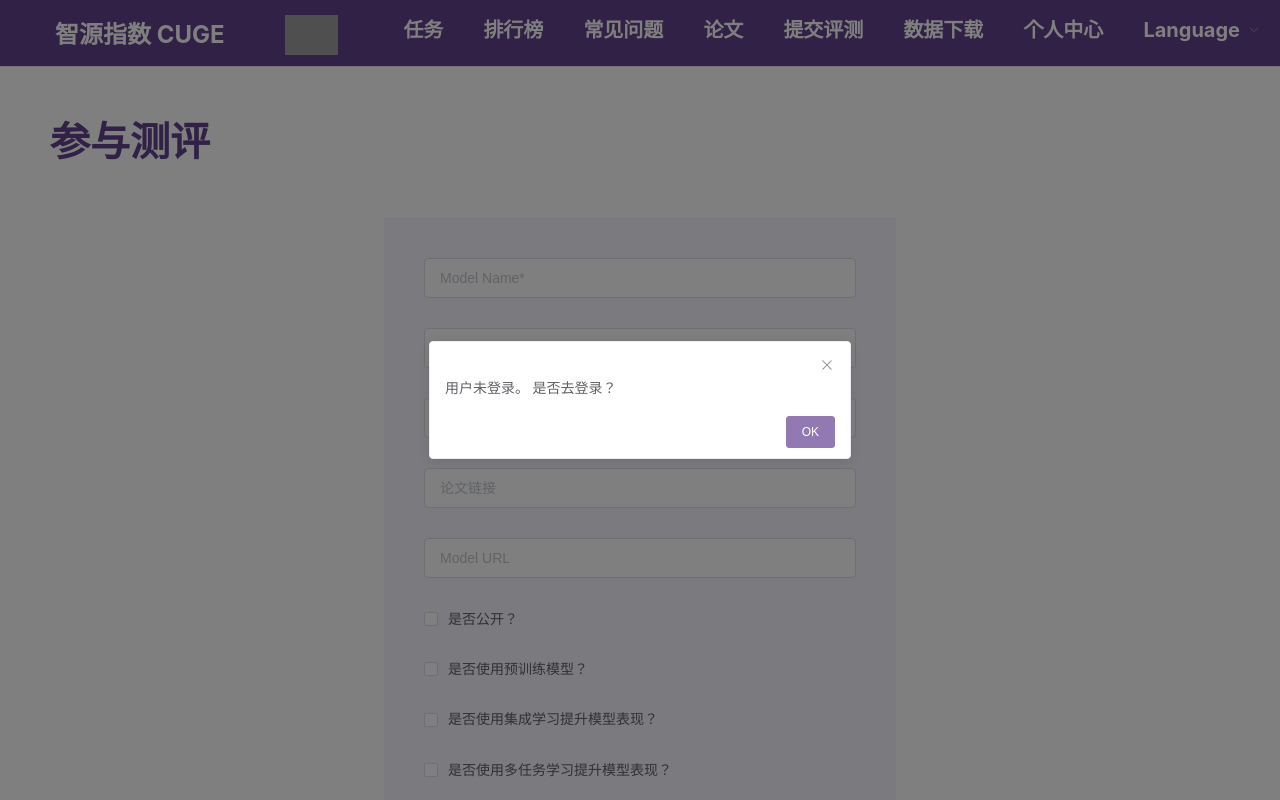
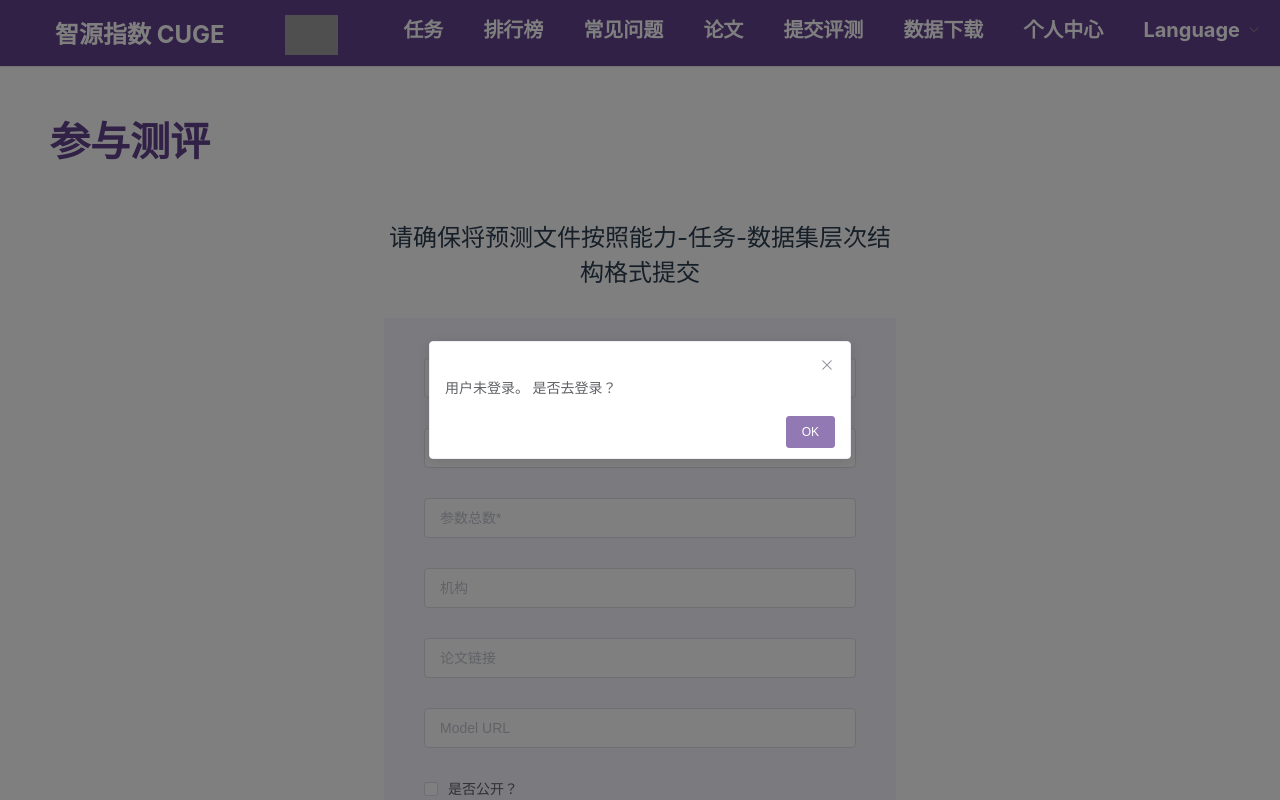
Before and after one commit to Andision/THUNLPWebPage, a Vue app in the folder Vue-Project/: page /#/submit in a window 1280 px wide. Shown: the top 800 px of the page. Built offline with nearby package versions, Linux system fonts and the light colour scheme; grey boxes are pictures that could not be loaded.

Commit message:
Update Submit.vue

```diff
--- a/Vue-Project/src/components/Submit.vue
+++ b/Vue-Project/src/components/Submit.vue
@@ -2,7 +2,7 @@
   <div class="all">
     <h1 class="title">{{language.submit_cycp}}</h1>
     <div class="table">
-      <div class="table-hint" v-if="false">
+      <div class="table-hint">
         {{language.submit_hint}}
       </div>
       <div class="table-form">
@@ -27,6 +27,14 @@
             <el-input
               v-model="submit.para"
               :placeholder="language.submit_numOfPara+'*'"
+              size="large"
+            ></el-input>
+          </el-row>
+
+          <el-row class="input">
+            <el-input
+              v-model="submit.org"
+              :placeholder="language.leaderboard_org"
               size="large"
             ></el-input>
           </el-row>
@@ -103,7 +111,8 @@ export default {
         public: false,
         pretrain: false,
         integration: false,
-        multask: false
+        multask: false,
+        org: ''
       },
       submit_clear: {
         name: '',
@@ -114,7 +123,8 @@ export default {
         public: false,
         pretrain: false,
         integration: false,
-        multask: false
+        multask: false,
+        org: ''
       },
       check: false,
       showFileName: ''
@@ -171,6 +181,7 @@ export default {
         formData.append('modelname', this.submit.name)
         formData.append('description', this.submit.discription)
         formData.append('paras', this.submit.para)
+        formData.append('institution', this.submit.org)
 
         if (this.submit.public) {
           formData.append('public', 1)
@@ -270,7 +281,7 @@ export default {
   text-align: center;
 }
 .table-hint{
-  font-size: xx-large;
+  font-size: x-large;
   margin-bottom: 30px;
 }
 .table-color{
```
